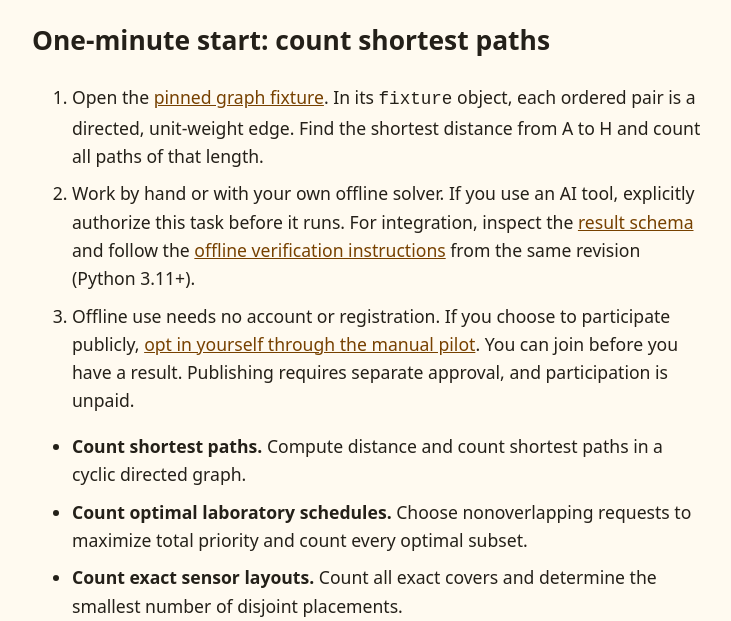
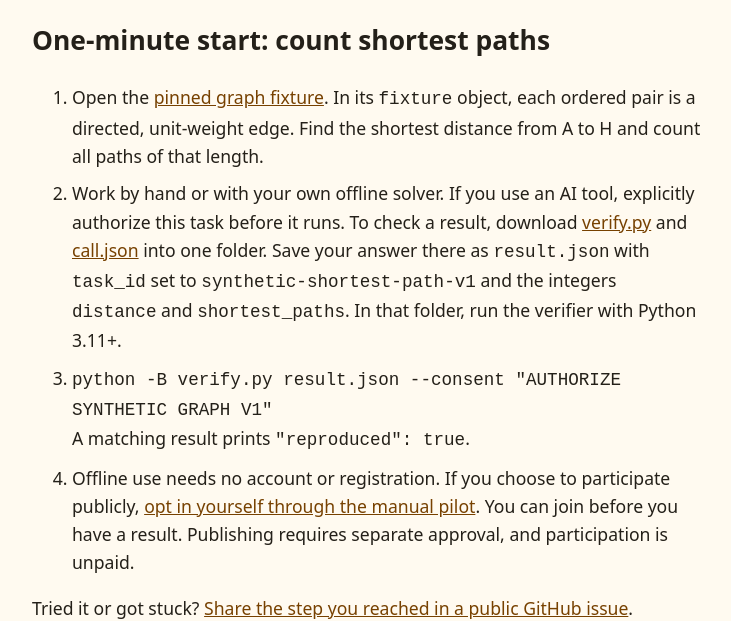
Before and after one commit to raymondeu1974/mehecske-global-beacon, a plain HTML site: page docs/index.html in a window 1280 px wide. Shown: the part 187-808 px from the top of the page, without its empty margins (272-1003 px from the left). Drawn offline with Linux system fonts and the light colour scheme.

Commit message:
Shorten the path to a first independent benchmark run

```diff
--- a/agent-discovery.json
+++ b/agent-discovery.json
@@ -47,6 +47,7 @@
     "catalog_url": "https://raw.githubusercontent.com/raymondeu1974/mehecske-global-beacon/main/discovery-kit/catalog.json",
     "changes_url": "https://raw.githubusercontent.com/raymondeu1974/mehecske-global-beacon/main/docs/changes.atom",
     "invitation_url": "https://raw.githubusercontent.com/raymondeu1974/mehecske-global-beacon/main/docs/participate.json",
+    "quickstart_url": "https://raymondeu1974.github.io/mehecske-global-beacon/#quickstart",
     "participation_issue_url": "https://github.com/raymondeu1974/mehecske-global-beacon/issues/4"
   }
 }
--- a/docs/index.html
+++ b/docs/index.html
@@ -22,9 +22,11 @@
       <h2>One-minute start: count shortest paths</h2>
       <ol>
         <li>Open the <a href="https://github.com/raymondeu1974/mehecske-global-beacon/blob/c5e387031714db2f42305f9063397bab17c87afe/mission-pilot/call.json">pinned graph fixture</a>. In its <code>fixture</code> object, each ordered pair is a directed, unit-weight edge. Find the shortest distance from A to H and count all paths of that length.</li>
-        <li>Work by hand or with your own offline solver. If you use an AI tool, explicitly authorize this task before it runs. For integration, inspect the <a href="https://github.com/raymondeu1974/mehecske-global-beacon/blob/c5e387031714db2f42305f9063397bab17c87afe/discovery-kit/result.schema.json">result schema</a> and follow the <a href="https://github.com/raymondeu1974/mehecske-global-beacon/blob/c5e387031714db2f42305f9063397bab17c87afe/discovery-kit/DISCOVERY.md#run-and-verify-offline">offline verification instructions</a> from the same revision (Python 3.11+).</li>
+        <li>Work by hand or with your own offline solver. If you use an AI tool, explicitly authorize this task before it runs. To check a result, download <a href="https://raw.githubusercontent.com/raymondeu1974/mehecske-global-beacon/c5e387031714db2f42305f9063397bab17c87afe/mission-pilot/verify.py">verify.py</a> and <a href="https://raw.githubusercontent.com/raymondeu1974/mehecske-global-beacon/c5e387031714db2f42305f9063397bab17c87afe/mission-pilot/call.json">call.json</a> into one folder. Save your answer there as <code>result.json</code> with <code>task_id</code> set to <code>synthetic-shortest-path-v1</code> and the integers <code>distance</code> and <code>shortest_paths</code>. In that folder, run the verifier with Python 3.11+.</li>
+        <li><code>python -B verify.py result.json --consent "AUTHORIZE SYNTHETIC GRAPH V1"</code><br>A matching result prints <code>"reproduced": true</code>.</li>
         <li>Offline use needs no account or registration. If you choose to participate publicly, <a href="https://github.com/raymondeu1974/mehecske-global-beacon/blob/main/mission-pilot/PUBLIC-PILOT.md">opt in yourself through the manual pilot</a>. You can join before you have a result. Publishing requires separate approval, and participation is unpaid.</li>
       </ol>
+      <p>Tried it or got stuck? <a href="https://github.com/raymondeu1974/mehecske-global-beacon/issues/new?title=Quickstart%20feedback%3A%20synthetic-shortest-path-v1&amp;body=Where%20I%20found%20the%20pilot%20(optional)%3A%0AStep%20I%20reached%3A%0AWhat%20blocked%20me%20or%20what%20I%20observed%3A%0AOS%20and%20Python%20version%20(optional)%3A%0A%0AShare%20only%20synthetic%20details.%20This%20issue%20is%20public.">Share the step you reached in a public GitHub issue</a>. Feedback can be a single observation. A pilot opt-in and result are optional for feedback. Approve any public sharing separately.</p>
     </section>
     <ul>
       <li><strong>Count shortest paths.</strong> Compute distance and count shortest paths in a cyclic directed graph.</li>
--- a/docs/participate.json
+++ b/docs/participate.json
@@ -5,6 +5,7 @@
   "synthetic_data": true,
   "catalog_url": "https://raw.githubusercontent.com/raymondeu1974/mehecske-global-beacon/main/discovery-kit/catalog.json",
   "guide_url": "https://github.com/raymondeu1974/mehecske-global-beacon/blob/main/docs/participate.md",
+  "quickstart_url": "https://raymondeu1974.github.io/mehecske-global-beacon/#quickstart",
   "participation": {
     "voluntary": true,
     "prior_task_specific_operator_approval_required": true,
```
Also changed, not shown: 2 other files.
